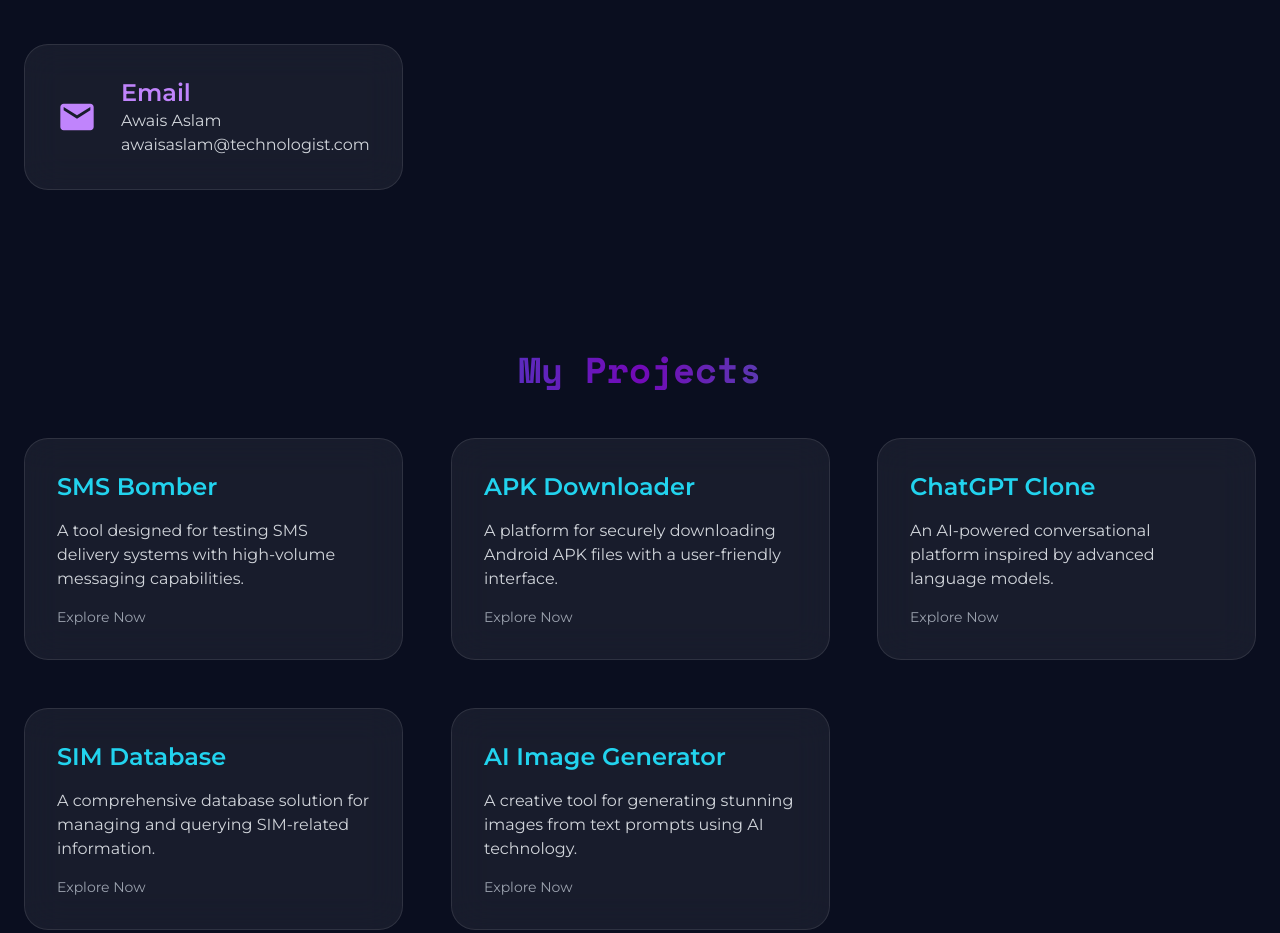
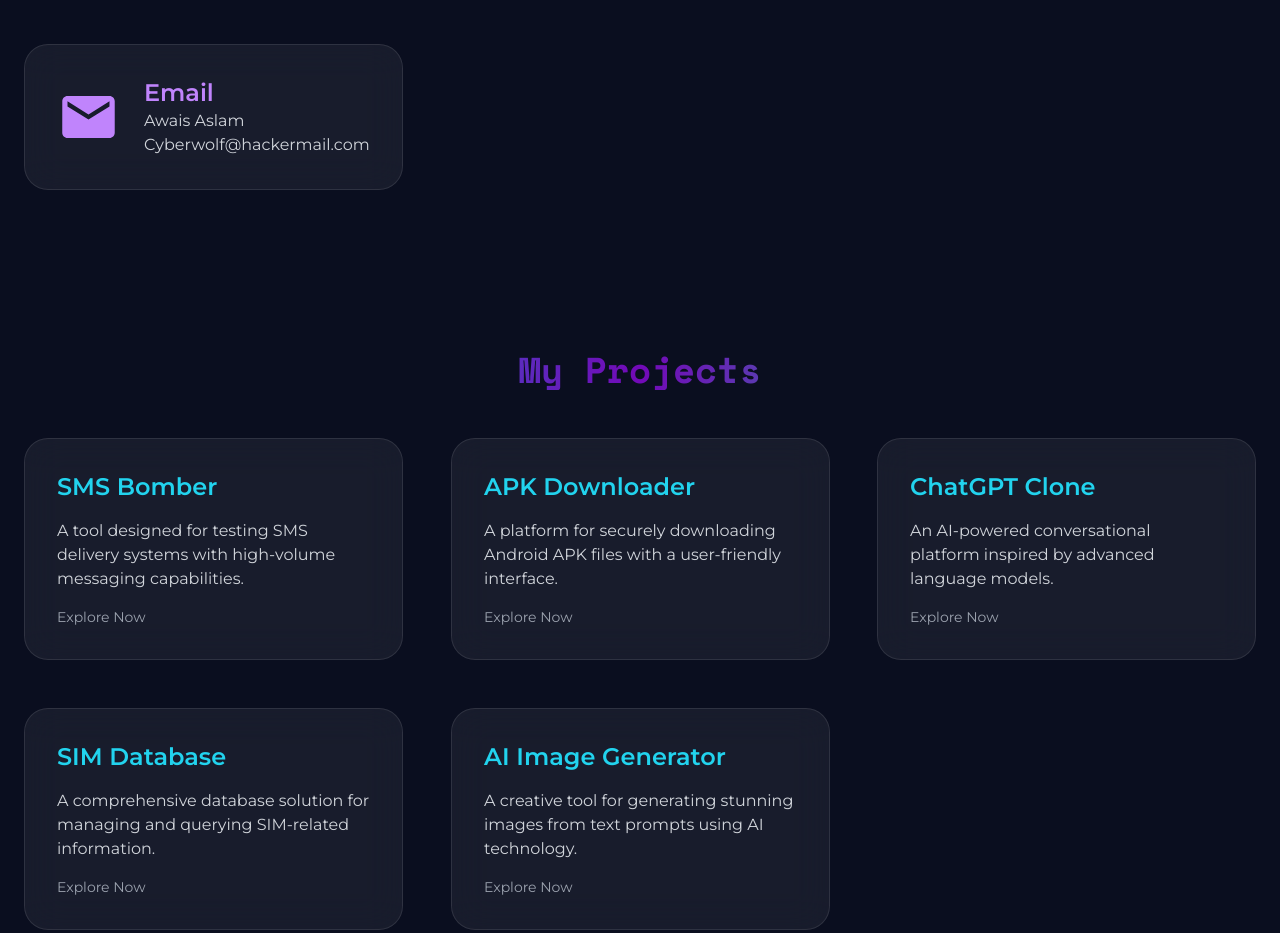
Before and after one commit to awais-cmd/my-Social-media-accounts, a plain HTML site: page index.html in a window 1280 px wide. Shown: the part 1280-2213 px from the top of the page. Drawn offline with nearby package versions, Linux system fonts and the light colour scheme.

Commit message:
index.html

```diff
--- a/index.html
+++ b/index.html
@@ -204,7 +204,7 @@
                 <div>
                     <h2 class="text-2xl font-semibold text-purple-400">Email</h2>
                     <p class="text-gray-300">Awais Aslam</p>
-                    <p class="text-gray-300">awaisaslam@technologist.com</p>
+                    <p class="text-gray-300">Cyberwolf@hackermail.com</p>
                 </div>
             </a>
         </div>
```
